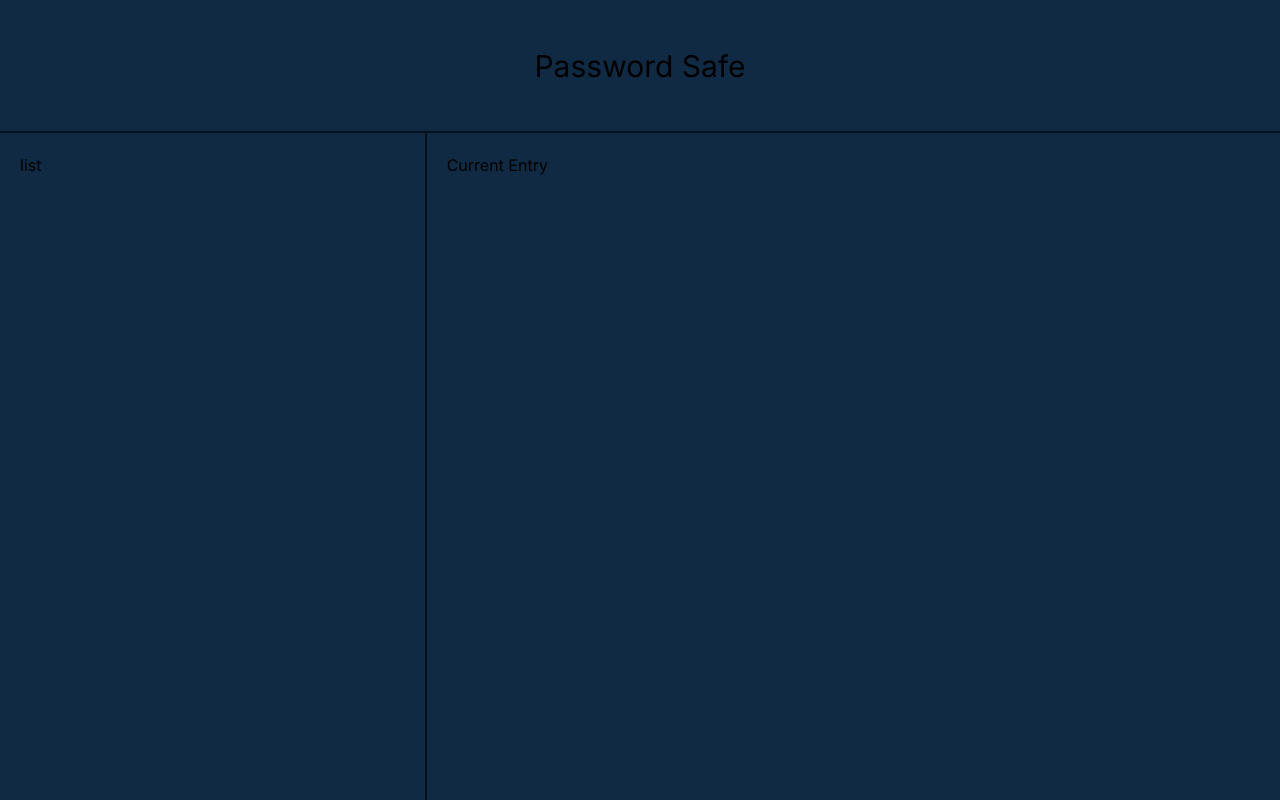
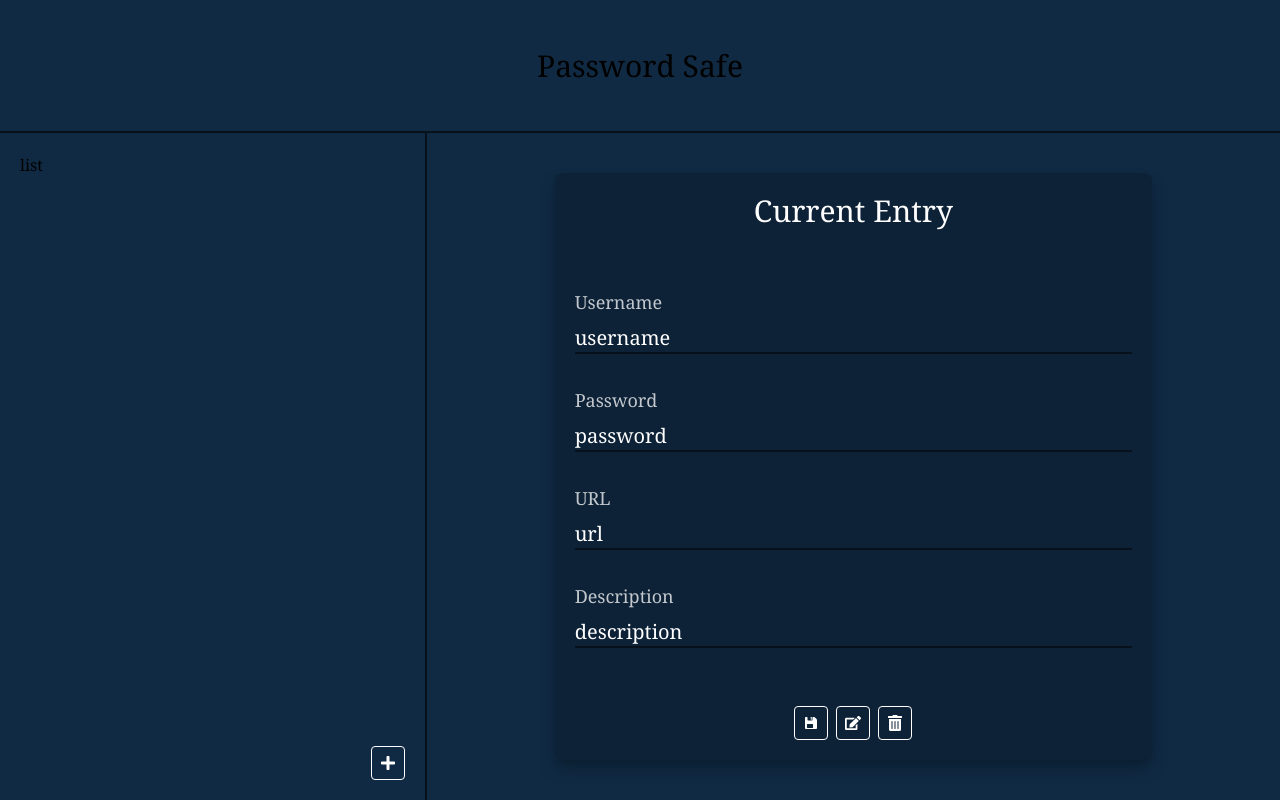
Before and after one commit to AelElliotBanyard/password_safe, a Next.js app in the folder nextapp/: page /EntryOverview in a window 1280 px wide. Built offline with nearby package versions, Linux system fonts and the light colour scheme.

Commit message:
currentEntry styling done

```diff
--- a/nextapp/package.json
+++ b/nextapp/package.json
@@ -12,6 +12,7 @@
     "next": "14.0.1",
     "react": "^18",
     "react-dom": "^18",
+    "react-icons": "^4.12.0",
     "tailwind-scrollbar": "^3.0.5"
   },
   "devDependencies": {
--- a/nextapp/src/app/EntryOverview/page.jsx
+++ b/nextapp/src/app/EntryOverview/page.jsx
@@ -1,17 +1,76 @@
-'use client';
-import React from 'react'
-import NewEntry from '../components/NewEntry'
+"use client";
+import React from "react";
+import NewEntry from "../components/NewEntry";
+import { FaPlus } from "react-icons/fa";
+import CurrentEntry from "../components/CurrentEntry";
+import EmptySpace from "../components/EmptySpace";
 
 const page = () => {
+  const [showEditer, setShowEditer] = React.useState(false);
+  const [showEntry, setShowEntry] = React.useState(false);
+  const [showNewEntry, setShowNewEntry] = React.useState(false);
+  const [showEmpty, setShowEmpty] = React.useState(false);
+
+  const handleNewEntry = () => {
+    setShowNewEntry(true)
+    setShowEntry(false)
+    setShowEditer(false)
+    setShowEmpty(false)
+  }
+
   return (
-    <div className='flex flex-col w-screen h-screen'>
-      <p className='w-full h-1/6 text-3xl border-b-2 border-b-[#07111B] flex justify-center items-center '>Password Safe</p>
-      <div className='flex flex-row w-full h-5/6 '>
-        <div className='flex flex-col gap-2 w-1/3 overflow-y-scroll h-full scrollbar scrollbar-track-transparent scrollbar-thumb-white border-r-2 border-r-[#07111B] p-5 '>list</div>
-        <div className='overflow-hidden w-2/3 h-full p-5'>Current Entry</div>
+    <div className="flex flex-col w-screen h-screen font-serif">
+      <p className="w-full h-1/6 text-3xl border-b-2 border-b-[#07111B] flex justify-center items-center ">
+        Password Safe
+      </p>
+      <div className="flex flex-row w-full h-5/6 justify-center items-center text-start ">
+        <div className="flex flex-col h-full w-1/3 p-5 border-r-2 border-r-[#07111B]">
+          <div className="flex flex-col gap-2 w-full overflow-y-scroll h-full scrollbar scrollbar-track-transparent scrollbar-thumb-white ">
+            list
+          </div>
+          <button type="submit" className="w-full flex justify-end items-end " onClick={handleNewEntry}>
+            <div className="border border-white rounded text-white p-2 hover:bg-white hover:bg-opacity-20">
+              <FaPlus size={16} />
+            </div>
+          </button>
+        </div>
+
+        <div className="flex flex-col h-full w-2/3 pt-10 pb-10 pr-32 pl-32">
+          <CurrentEntry/>
+          {showEntry && (
+            <CurrentEntry
+              setShowEntry={setShowEntry}
+              setShowEditer={setShowEditer}
+            />
+          )}
+
+          {showEditer && (
+            <CurrentEntry
+              setShowEntry={setShowEntry}
+              setShowEditer={setShowEditer}
+            />
+          )}
+
+          {showNewEntry && (
+            <NewEntry
+              setShowEntry={setShowEntry}
+              setShowEditer={setShowEditer}
+              setShowNewEntry={setShowNewEntry}
+            />
+          )}
+
+          {showEmpty && (
+            <EmptySpace
+              setShowEmpty={setShowEmpty}
+              setShowEditer={setShowEditer}
+              setShowNewEntry={setShowNewEntry}
+              setShowEntry={setShowEntry}
+            />
+          )}
+        </div>
       </div>
     </div>
-  )
-}
+  );
+};
 
-export default page
+export default page;
--- /dev/null
+++ b/nextapp/src/app/components/CurrentEntry.jsx
@@ -0,0 +1,45 @@
+import React from "react";
+import EntryButtons from "./EntryButtons";
+
+const CurrentEntry = ({
+  setShowEmpty,
+  setShowEditer,
+  setShowNewEntry,
+  setShowEntry,
+}) => {
+  return (
+    <div className="h-full bg-[#07111B] bg-opacity-30 rounded-lg flex flex-col justify-between shadow-lg shadow-[#0C1F31] p-5">
+      <p className="text-3xl text-white flex justify-center items-center font-serif ">Current Entry</p>
+        <div className="flex flex-col text-lg justify-center items-center ">
+          <div className="flex flex-col w-full gap-8">
+            <div className="flex flex-col gap-2 w-full border-b-2 border-b-[#07111B]">
+              <p className="text-white opacity-75">Username</p>
+              <p className="text-white text-xl  ">username</p>
+            </div>
+            <div className="flex flex-col gap-2 w-full border-b-2 border-b-[#07111B] ">
+              <p className="text-white opacity-75">Password</p>
+              <p className="text-white text-xl ">password</p>
+            </div>
+            <div className="flex flex-col gap-2 w-full border-b-2 border-b-[#07111B] ">
+              <p className="text-white opacity-75">URL</p>
+              <p className="text-white text-xl">url</p>
+            </div>
+            <div className="flex flex-col gap-2 w-full border-b-2 border-b-[#07111B] ">
+              <p className="text-white opacity-75">Description</p>
+              <p className="text-white text-xl">description</p>
+            </div>
+          </div>
+        </div>
+      <div className=" flex justify-center items-center">
+        <EntryButtons
+          setShowEmpty={setShowEmpty}
+          setShowEditer={setShowEditer}
+          setShowNewEntry={setShowNewEntry}
+          setShowEntry={setShowEntry}
+        />
+      </div>
+    </div>
+  );
+};
+
+export default CurrentEntry;
--- /dev/null
+++ b/nextapp/src/app/components/EmptySpace.jsx
@@ -0,0 +1,20 @@
+import React from "react";
+import { RiSafe2Line } from "react-icons/ri";
+
+const EmptySpace = ({
+  setShowEmpty,
+  setShowEditer,
+  setShowNewEntry,
+  setShowEntry,
+}) => {
+  return (
+    <div className="flex flex-col justify-center items-center w-full h-5/6 opacity-50">
+      <RiSafe2Line size={48} />
+      <p className="text-3xl text-center">
+        The Entry, on that you click, will show up here
+      </p>
+    </div>
+  );
+};
+
+export default EmptySpace;
--- /dev/null
+++ b/nextapp/src/app/components/EntryButtons.jsx
@@ -0,0 +1,48 @@
+import React from "react";
+import { IoIosSave } from "react-icons/io";
+import { FaEdit, FaTrashAlt } from "react-icons/fa";
+
+const EntryButtons = ({ setShowEntry, setShowEditer, setShowEmpty}) => {
+
+    const handleEdit = () => {
+        setShowEntry(false)
+        setShowEditer(true)
+        setShowEmpty(false)
+    }
+
+    const handleSave = () => {
+        setShowEditer(false)
+        setShowEntry(true)
+        setShowEmpty(false)
+    }
+
+    const handleDelete = () => {
+        setShowEditer(false)
+        setShowEntry(false)
+        setShowEmpty(true)
+    }
+
+  return (
+    <div>
+      <div className="flex flex-row justify-center items-center gap-2">
+        <button type="submit">
+          <div className="border border-white rounded text-white p-2 hover:bg-white hover:bg-opacity-20" onClick={handleSave}>
+            <IoIosSave size={16} />
+          </div>
+        </button>
+        <button type="submit">
+          <div className="border border-white rounded text-white p-2 hover:bg-white hover:bg-opacity-20" onClick={handleEdit}>
+            <FaEdit size={16} />
+          </div>
+        </button>
+        <button type="submit">
+          <div className="border border-white rounded text-white p-2 hover:bg-white hover:bg-opacity-20" onClick={handleDelete}>
+            <FaTrashAlt size={16} />
+          </div>
+        </button>
+      </div>
+    </div>
+  );
+};
+
+export default EntryButtons;
--- a/nextapp/src/app/components/NewEntry.jsx
+++ b/nextapp/src/app/components/NewEntry.jsx
@@ -2,7 +2,13 @@
 import React from "react";
 import Input from "./Input";
 
-const NewEntry = (title, descirption, username, password, url, onChange) => {
+const NewEntry = () => {
+  const [title, setTitle] = React.useState("");
+  const [descirption, setDescirption] = React.useState("");
+  const [username, setUsername] = React.useState("");
+  const [password, setPassword] = React.useState("");
+  const [url, setUrl] = React.useState("");
+
   return (
     <div className="flex flex-col gap-14 min-h-screen items-center justify-center w-full font-serif">
       <p className="text-5xl text-white font-bold font-serif">New Entry</p>
@@ -12,26 +18,26 @@ const NewEntry = (title, descirption, username, password, url, onChange) => {
             type="text"
             placeholder={"Title"}
             value={title}
-            onChange={onChange}
+            onChange={(e) => setTitle(e.target.value)}
           />
           <Input
             type="text"
             placeholder={"Username"}
             value={username}
-            onChange={onChange}
+            onChange={(e) => setUsername(e.target.value)}
           />
           <Input
             type="password"
             placeholder={"Password"}
             value={password}
-            onChange={onChange}
+            onChange={(e) => setPassword(e.target.value)}
           />
-          <Input type="text" placeholder={"URL"} value={url} onChange={onChange} />
+          <Input type="text" placeholder={"URL"} value={url} onChange={(e) => setUrl(e.target.value)} />
           <Input
             type="text"
             placeholder={"Description"}
             value={descirption}
-            onChange={onChange}
+            onChange={(e) => setDescirption(e.target.value)}
           />
       </div>
       </div>
```
Also changed, not shown: 1 other file (tests, documents, lock files or other folders).
